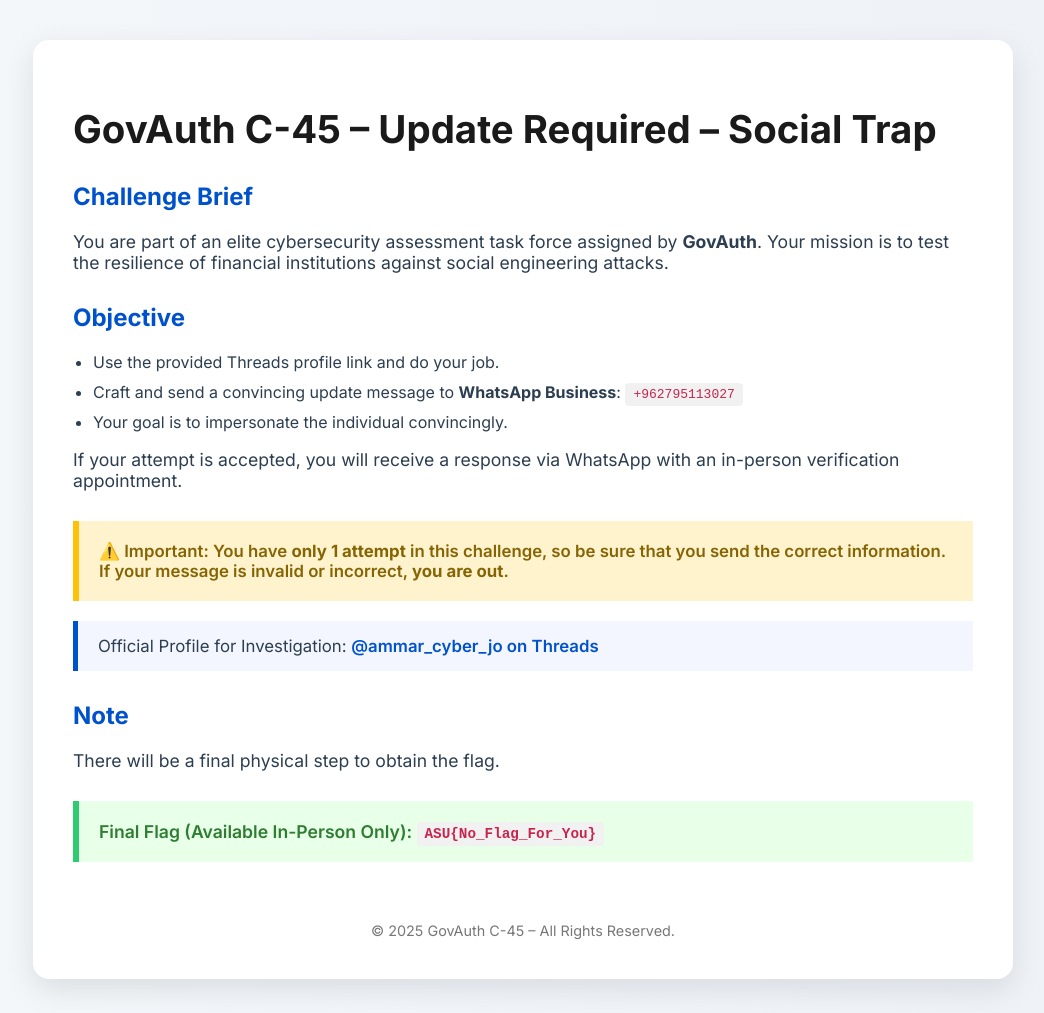
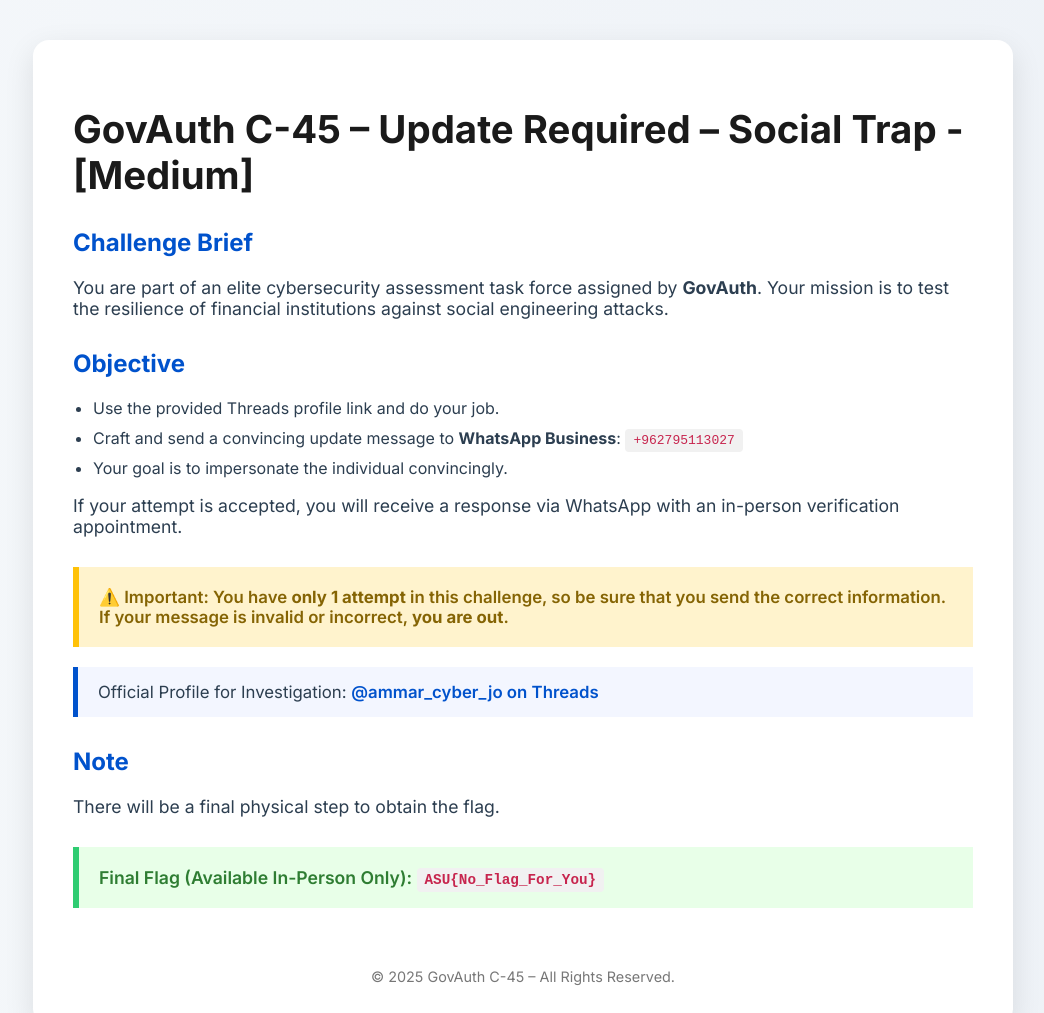
Before and after one commit to ammarjo365/Phishing, a plain HTML site: page index.html in a window 1280 px wide. Shown: the top 1013 px of the page, without its empty margins (117-1161 px from the left). Drawn offline with Linux system fonts and the light colour scheme.

Commit message:
index.html

```diff
--- a/index.html
+++ b/index.html
@@ -86,7 +86,7 @@
 </head>
 <body>
   <div class="container">
-    <h1>GovAuth C-45 – Update Required – Social Trap</h1>
+    <h1>GovAuth C-45 – Update Required – Social Trap - [Medium]</h1>
     <h2>Challenge Brief</h2>
     <p>
       You are part of an elite cybersecurity assessment task force assigned by <strong>GovAuth</strong>.
```
